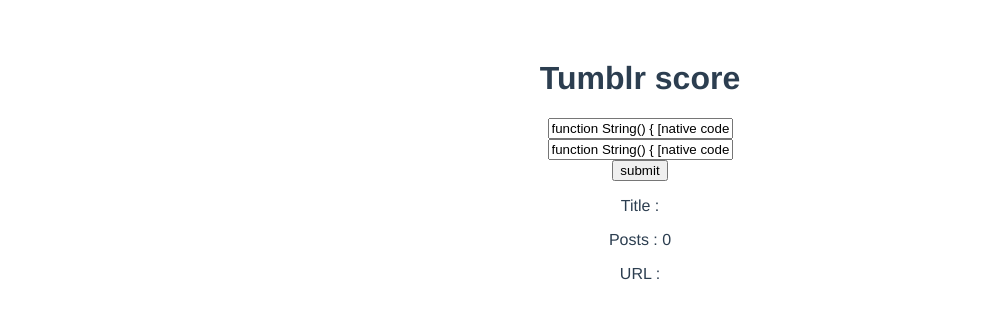
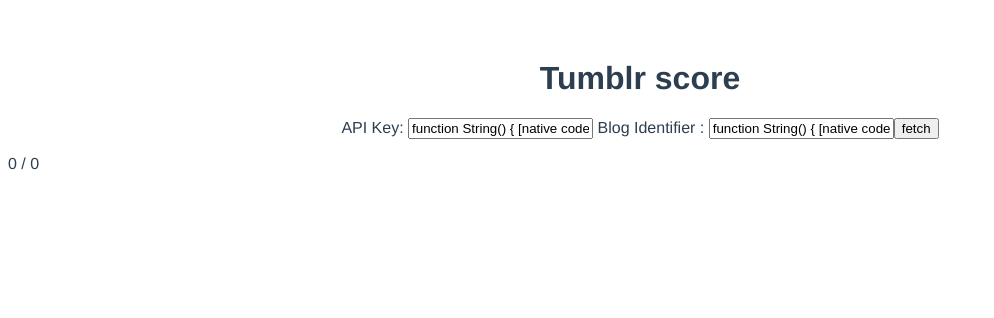
Before and after one commit to kondoumh/tumblr-score-pwa, a Vue app: page / in a window 1280 px wide. Shown: the top 318 px of the page, without its empty margins (0-994 px from the left). Built offline with nearby package versions, Linux system fonts and the light colour scheme.

Commit message:
print post info

```diff
--- a/src/components/HelloWorld.vue
+++ b/src/components/HelloWorld.vue
@@ -2,16 +2,13 @@
   <div class="hello">
     <h1>Tumblr score</h1>
     <form @submit.prevent="fetchBlog">
-      <input v-model="apiKey" placeholder="API Key"><br>
-      <input v-model="blogIdentifier" placeholder="Blog Identifier"><br>
-      <button type="submit">submit</button>
-      <p>Title : {{ title }}</p>
-      <p>Posts : {{ posts }}</p>
-      <p>URL : {{ url }}</p>
+      API Key: <input v-model="apiKey" placeholder="API Key"> Blog Identifier : <input v-model="blogIdentifier" placeholder="Blog Identifier">
+      <button type="submit">fetch</button>
     </form>
-    <ul>
+    <p style="text-align: left"><a :href='url'>{{ title }}</a> {{ skip }} / {{ posts }} {{ fetching ? 'fetching..' : '' }}</p>
+    <ul style="text-align: left;">
       <li v-for="item in items" v-bind:key="item.id">
-        {{ item.url }}
+        {{ item.date }} : {{ item.count }} : {{ item.type }} : <a :href='item.url'>{{ item.summary }}</a>
       </li>
     </ul>
   </div>
@@ -34,30 +31,41 @@ export default {
     title: '',
     posts: 0,
     url: '',
-    items: []
+    items: [],
+    skip: 0,
+    fetching: false
   }),
   methods: {
     async fetchBlog () {
+      if (this.posts === 0) {
         const response = await fetch(`https://api.tumblr.com/v2/blog/${this.blogIdentifier}/info?api_key=${this.apiKey}`)
         const data = await response.json()
         const blog = data['response']['blog']
         this.title = blog['title']
         this.posts = blog['posts']
         this.url = blog['url']
-      const response2 = await fetch(`https://api.tumblr.com/v2/blog/${this.blogIdentifier}/posts/?notes_info=true&reblog_info=true&offset=20&api_key=${this.apiKey}`)
+      }
+      this.skip += 100;
+      this.fetching = true;
+      const response2 = await fetch(`https://api.tumblr.com/v2/blog/${this.blogIdentifier}/posts/?notes_info=true&reblog_info=true&offset=${this.skip}&api_key=${this.apiKey}`)
       const data2 = await response2.json()
-      Object.keys(data2['response']['posts']).forEach(post => {
+      data2['response']['posts'].forEach(post => {
+        if (!post['reblogged_root_name']) {
           const postInfo = {
             id: post['id'],
-          url: `'https://${this.blogIdentifier}/post/${post['id']}'`,
-          date: `'${post['date']}'`,
-          type: `'${post['type']}'`,
-          slug: `'${post['slug']}'`,
-          count: `'${post['note_count']}'`
+            url: `https://${this.blogIdentifier}/post/${post['id']}`,
+            date: `${post['date']}`.substring(0, 10),
+            type: `${post['type']}`.substring(0, 1),
+            slug: `${post['slug']}`,
+            count: `${post['note_count']}`,
+            summary: `${post['summary']}`.substring(0, 20)
           }
+          if (!this.items.some(i => i.id == postInfo.id)) {
             this.items.push(postInfo)
+          }
+          this.fetching = false;
+        }
       })
-      console.log(data2)
       localStorage.apiKey = this.apiKey
       localStorage.blogIdentifier = this.blogIdentifier
     }
```
Lines whose indentation alone changed are shown as unchanged.
